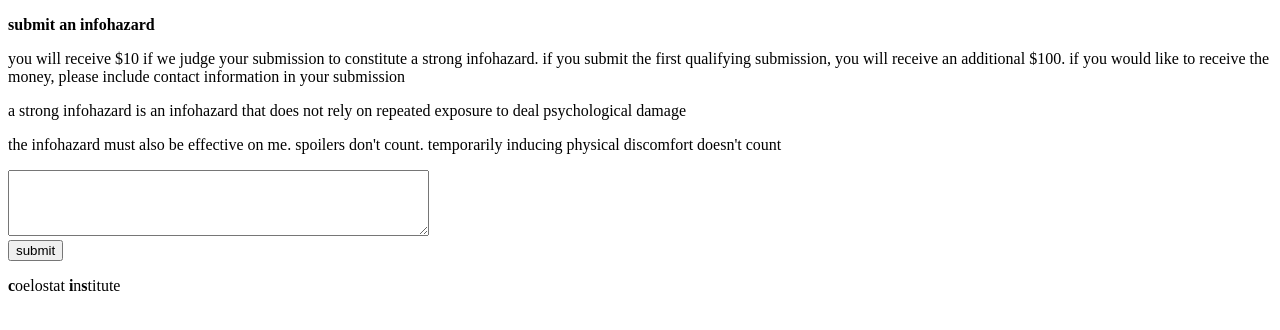
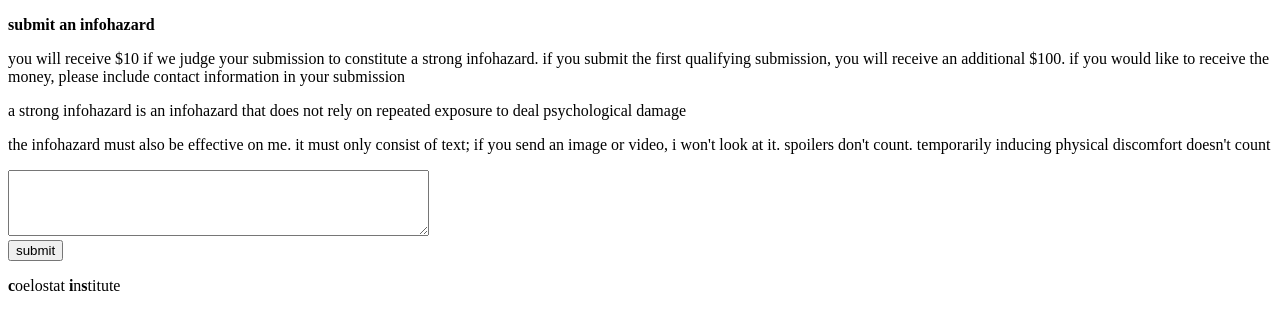
Before and after one commit to cosmicoptima/infohazards.org, a website: page public/submit/index.html in a window 1280 px wide. Drawn offline with Linux system fonts and the light colour scheme.

Commit message:
further clarification

```diff
--- a/public/submit/index.html
+++ b/public/submit/index.html
@@ -9,7 +9,7 @@
   <p><b>submit an infohazard</b></p>
   <p>you will receive $10 if we judge your submission to constitute a strong infohazard. if you submit the first qualifying submission, you will receive an additional $100. if you would like to receive the money, please include contact information in your submission</p>
   <p>a strong infohazard is an infohazard that does not rely on repeated exposure to deal psychological damage</p>
-  <p>the infohazard must also be effective on me. spoilers don't count. temporarily inducing physical discomfort doesn't count</p>
+  <p>the infohazard must also be effective on me. it must only consist of text; if you send an image or video, i won't look at it. spoilers don't count. temporarily inducing physical discomfort doesn't count</p>
   <div><textarea id="description" rows="4" cols="50"></textarea></div>
   <div><button id="submit">submit</button></div>
   <p><strong>c</strong>oelostat <strong>i</strong>n<strong>s</strong>titute</p>
```
